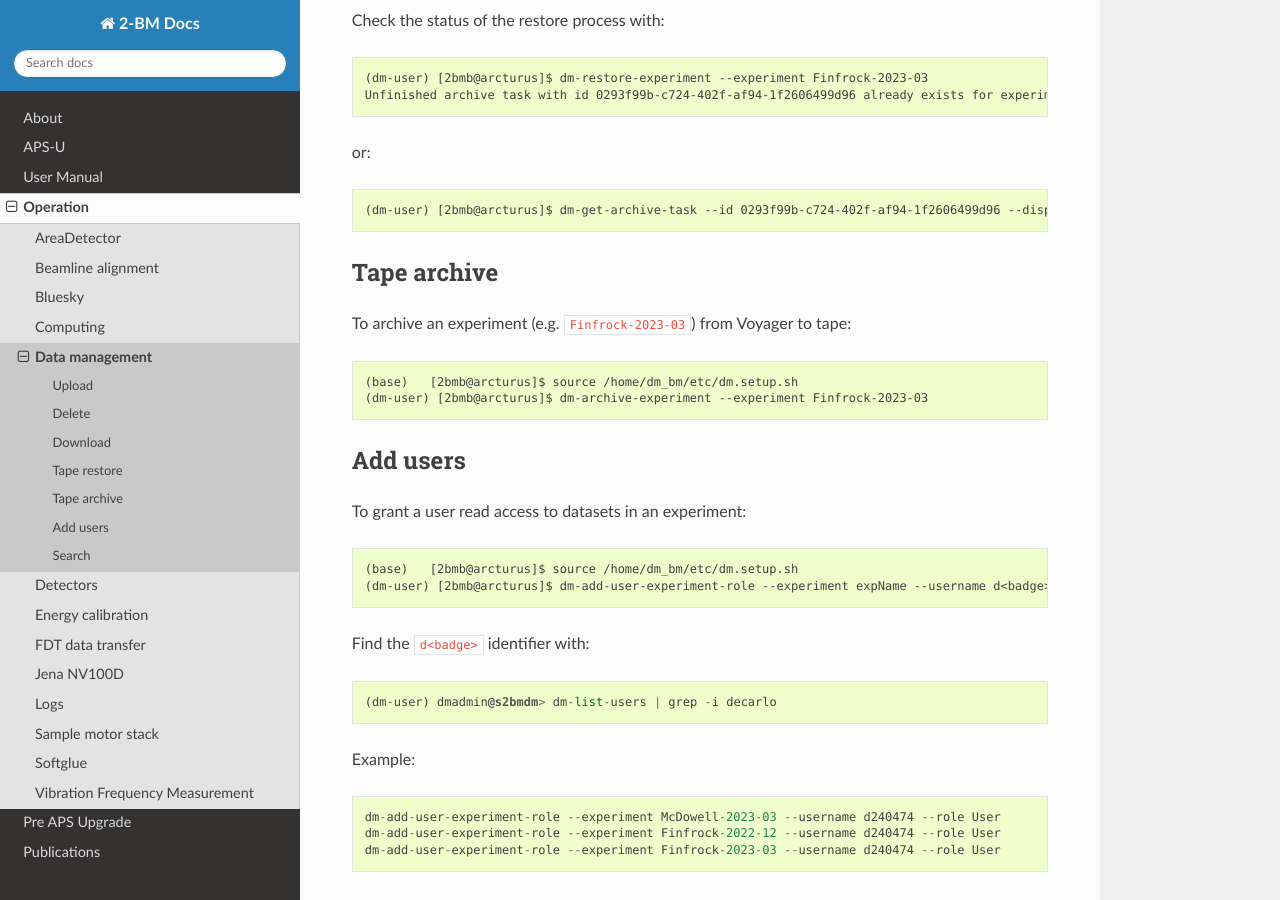
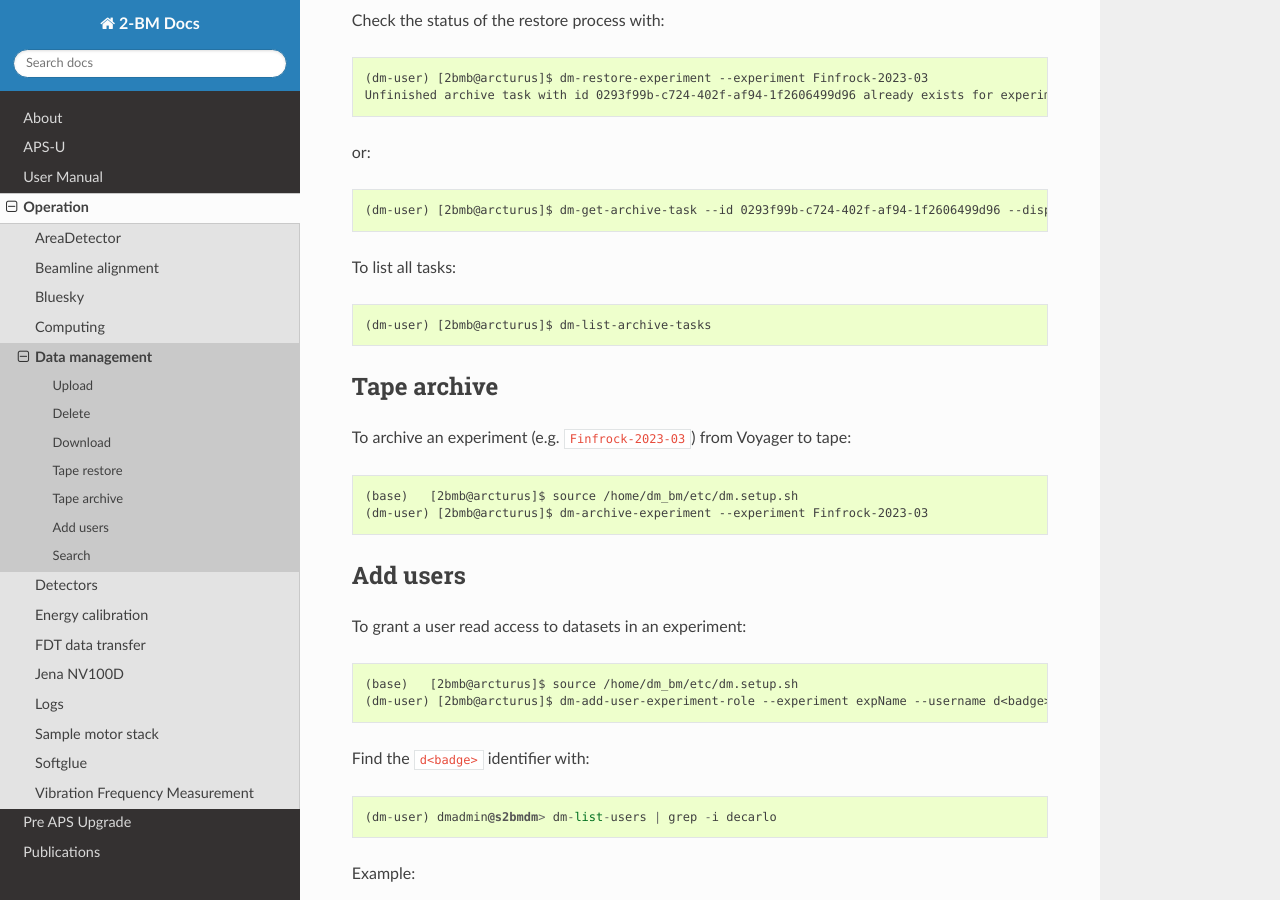
Before and after one commit to xray-imaging/2bm-docs, a Sphinx documentation site: the page built from docs/source/ops/item_018.rst, in a window 1280 px wide and 900 px high, scrolled down 4327 px. Built offline with Sphinx 7.4.7 and the Read the Docs theme 3.1.0, drawn with Linux system fonts in a browser that asks for light colours; the version number could not be read and is left out.

Commit message:
added instruction on how to show tape restore tasks

```diff
--- a/docs/source/ops/item_018.rst
+++ b/docs/source/ops/item_018.rst
@@ -156,6 +156,9 @@ or::
 
   (dm-user) [2bmb@arcturus]$ dm-get-archive-task --id 0293f99b-c724-402f-af94-1f2606499d96 --display-keys ALL
 
+To list all tasks::
+
+  (dm-user) [2bmb@arcturus]$ dm-list-archive-tasks
 
 Tape archive
 ============
```
